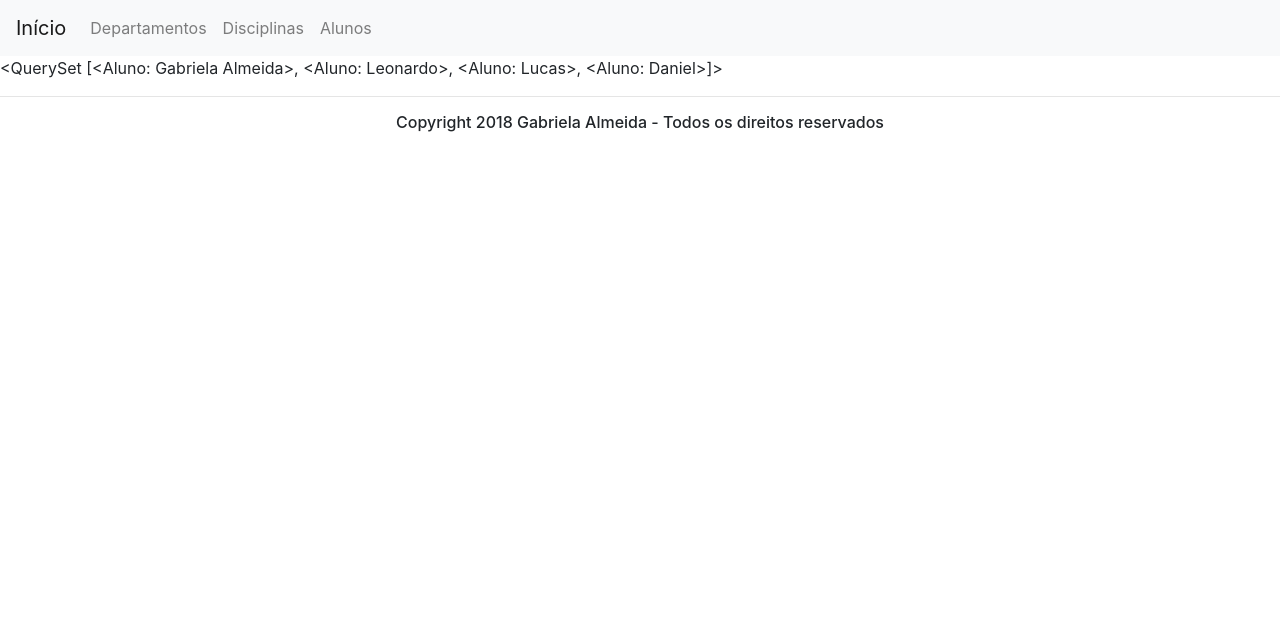
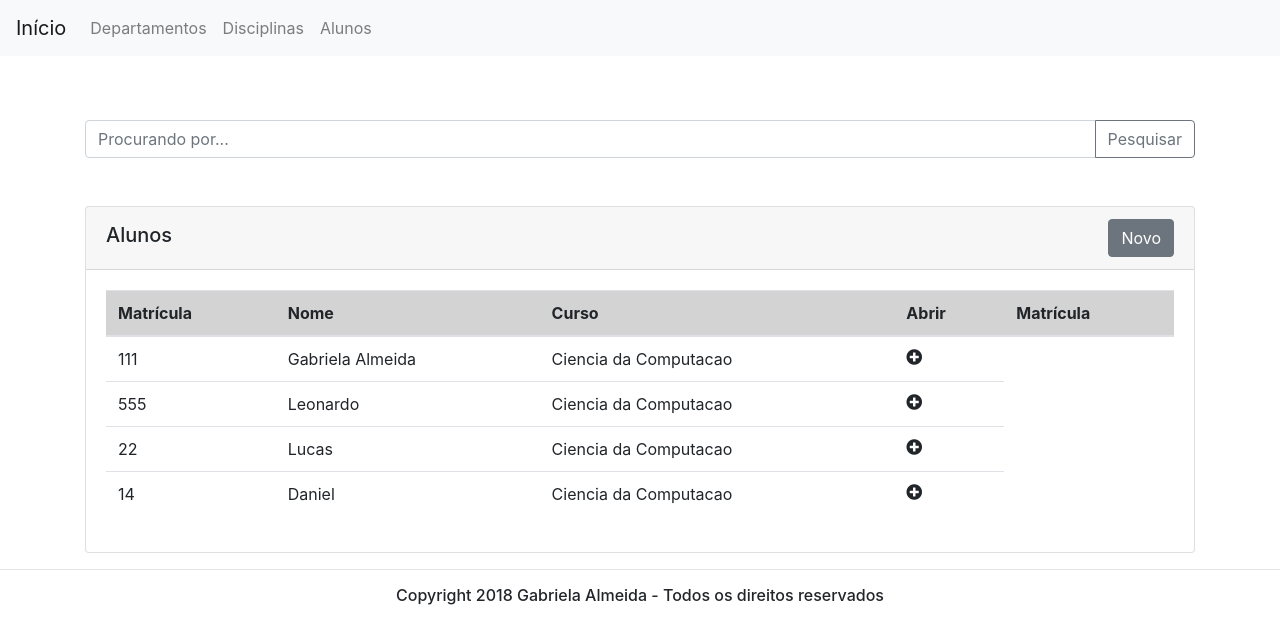
Before and after one commit to almeidagabrielav/AplicacaoInicial_Django, a Django app: page /alunos in a window 1280 px wide. Shown: the top 644 px of the page. Run offline with Django 3.2, Linux system fonts and the light colour scheme; data comes from the database, SQL or seed files in the repository; some libraries are stand-ins or nearby versions.

Commit message:
View Aluno

```diff
--- a/sistemadrca/coredrca/templates/alunos.html
+++ b/sistemadrca/coredrca/templates/alunos.html
@@ -2,7 +2,48 @@
 {% block titulo%} Alunos {% endblock titulo %}
 
 {% block conteudo%}
+
 <body>
-    {{alunos}}
+    <div class="container" style="margin-top: 5%">
+        <div class="input-group mb-5">
+            <input type="text" class="form-control" placeholder="Procurando por..." aria-label="Procurando por..."
+                aria-describedby="basic-addon2">
+            <div class="input-group-append">
+                <button class="btn btn-outline-secondary" type="button">Pesquisar</button>
+            </div>
+        </div>
+
+        <div class="card">
+            <div class="card-header">
+                <h5 class="float-left" style="margin-top:4px">Alunos</h5>
+                <button class="btn btn-secondary float-right" type="button">Novo</button>
+            </div>
+            <div class="card-body">
+                <table class="table">
+                    <thead style="background-color:lightgray;">
+                        <tr>
+                            <th>Matrícula</th>
+                            <th>Nome</th>
+                            <th>Curso</th>
+                            <th>Abrir</th>
+                            <th>Matrícula</th>
+                        </tr>
+                    </thead>
+                    <tbody>
+                        {%for aluno in alunos%}
+                        <tr>
+                            <td>{{aluno.matricula}}</td>
+                            <td>{{aluno.nome}}</td>
+                            <td>{{aluno.curso}}</td>
+                            <td><i class="fas fa-plus-circle"></i></td>
+                        </tr>
+                        {% endfor %}
+
+                    </tbody>
+                </table>
+            </div>
+        </div>
+    </div>
+
 </body>
 {% endblock %}
--- a/sistemadrca/coredrca/templates/layout.html
+++ b/sistemadrca/coredrca/templates/layout.html
@@ -3,26 +3,30 @@
 <head>
     <title>{% block titulo%} {% endblock titulo %}</title>
     {% load bootstrap4 %}
+
     {% bootstrap_css %}
     {% bootstrap_javascript jquery='full' %}
     {% bootstrap_messages %}
     {% csrf_token %}
+    {% load fontawesome %}
+    {% fontawesome_stylesheet %}
+
 </head>
 
 <body>
     <nav class="navbar navbar-expand-lg navbar-light bg-light">
-        <a class="navbar-brand active" href="#">Início <span class="sr-only">(current)</span></a>
+        <a class="navbar-brand active" href="/">Início <span class="sr-only">(current)</span></a>
 
         <div class="collapse navbar-collapse" id="navbarSupportedContent">
             <ul class="navbar-nav mr-auto">
                 <li class="nav-item">
-                    <a class="nav-link" href="#"> Departamentos </a>
+                    <a class="nav-link" href="/departamentos"> Departamentos </a>
                 </li>
                 <li class="nav-item">
-                    <a class="nav-link" href="#"> Disciplinas </a>
+                    <a class="nav-link" href="/disciplinas"> Disciplinas </a>
                 </li>
                 <li class="nav-item">
-                    <a class="nav-link" href="#"> Alunos </a>
+                    <a class="nav-link" href="/alunos"> Alunos </a>
                 </li>
             </ul>
         </div>
--- a/sistemadrca/sistemadrca/settings.py
+++ b/sistemadrca/sistemadrca/settings.py
@@ -32,6 +32,7 @@ ALLOWED_HOSTS = []
 
 INSTALLED_APPS = [
     'bootstrap4',
+    'fontawesome',
     'django.contrib.admin',
     'django.contrib.auth',
     'django.contrib.contenttypes',
```
